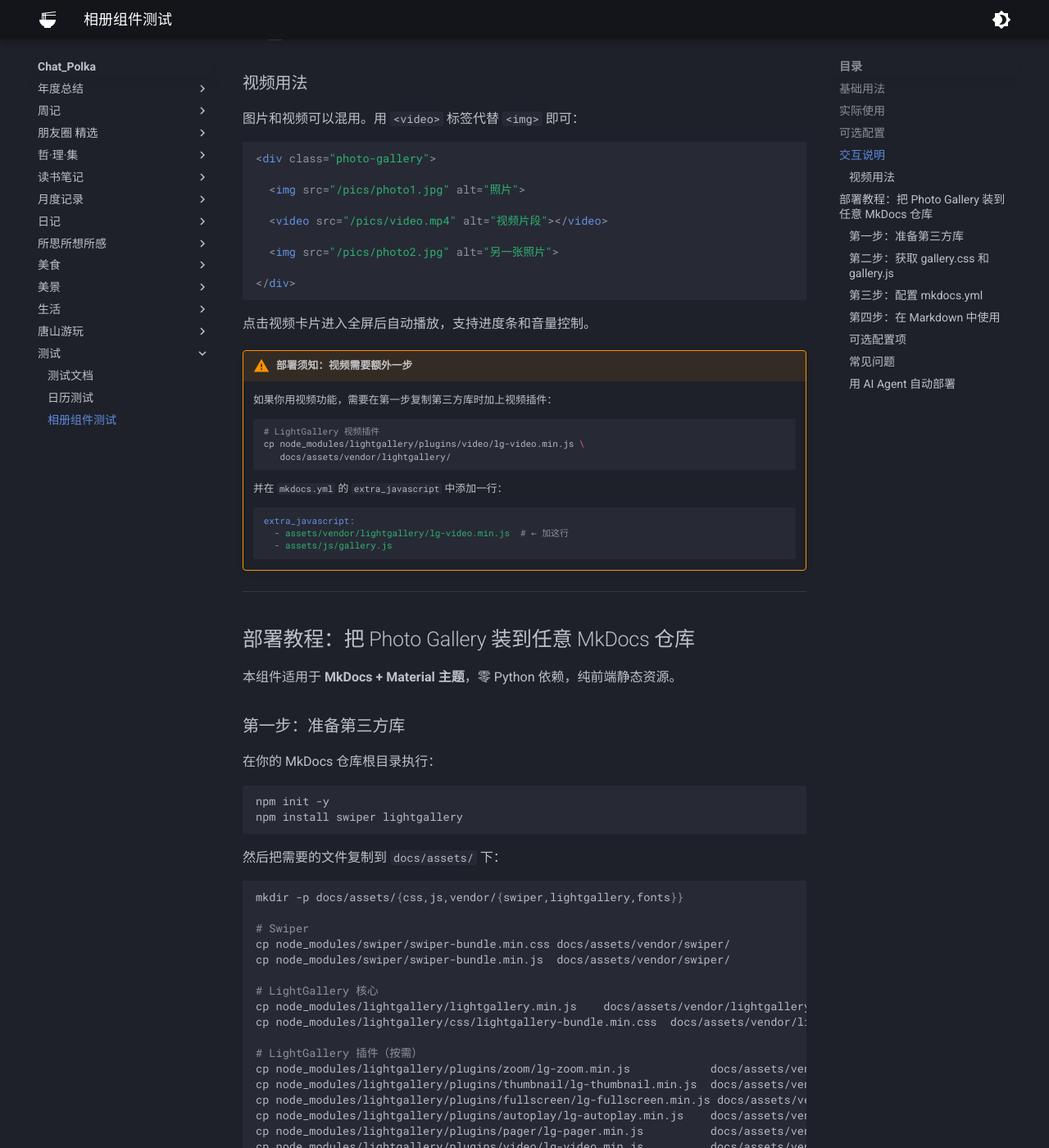
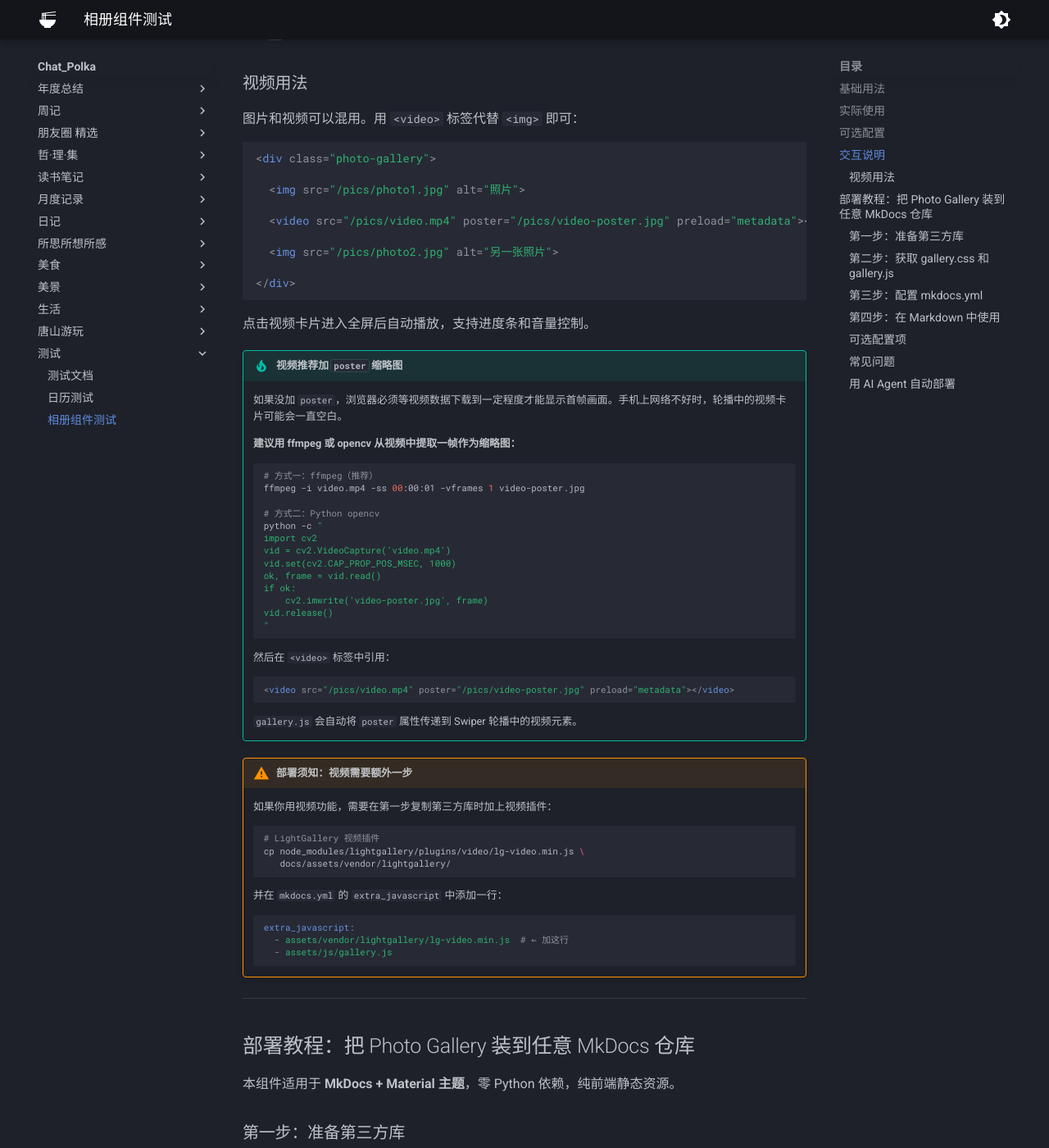
Before and after one commit to Haohahahaha/chat, an MkDocs documentation site: the page built from docs/format-example/gallery-demo.md, in a window 1280 px wide and 1400 px high, scrolled down 2394 px. Shown: the whole window at 82% size. Built offline with MkDocs 1.6.1 and Material for MkDocs 9.7.7, drawn with Linux system fonts in a browser that asks for light colours; nearby versions of some CDN libraries; library files that are not in the unit come from our copies; comment, search, counter and statistics services are not loaded.

Commit message:
docs: add video poster best practice to gallery demo

````diff
--- a/docs/format-example/gallery-demo.md
+++ b/docs/format-example/gallery-demo.md
@@ -108,7 +108,7 @@
 
   <img src="/pics/photo1.jpg" alt="照片">
 
-  <video src="/pics/video.mp4" alt="视频片段"></video>
+  <video src="/pics/video.mp4" poster="/pics/video-poster.jpg" preload="metadata"></video>
 
   <img src="/pics/photo2.jpg" alt="另一张照片">
 
@@ -116,6 +116,36 @@
 ```
 
 点击视频卡片进入全屏后自动播放，支持进度条和音量控制。
+
+!!! tip "视频推荐加 `poster` 缩略图"
+
+    如果没加 `poster`，浏览器必须等视频数据下载到一定程度才能显示首帧画面。手机上网络不好时，轮播中的视频卡片可能会一直空白。
+
+    **建议用 ffmpeg 或 opencv 从视频中提取一帧作为缩略图：**
+
+    ```bash
+    # 方式一：ffmpeg（推荐）
+    ffmpeg -i video.mp4 -ss 00:00:01 -vframes 1 video-poster.jpg
+
+    # 方式二：Python opencv
+    python -c "
+    import cv2
+    vid = cv2.VideoCapture('video.mp4')
+    vid.set(cv2.CAP_PROP_POS_MSEC, 1000)
+    ok, frame = vid.read()
+    if ok:
+        cv2.imwrite('video-poster.jpg', frame)
+    vid.release()
+    "
+    ```
+
+    然后在 `<video>` 标签中引用：
+
+    ```html
+    <video src="/pics/video.mp4" poster="/pics/video-poster.jpg" preload="metadata"></video>
+    ```
+
+    `gallery.js` 会自动将 `poster` 属性传递到 Swiper 轮播中的视频元素。
 
 !!! warning "部署须知：视频需要额外一步"
 
````
